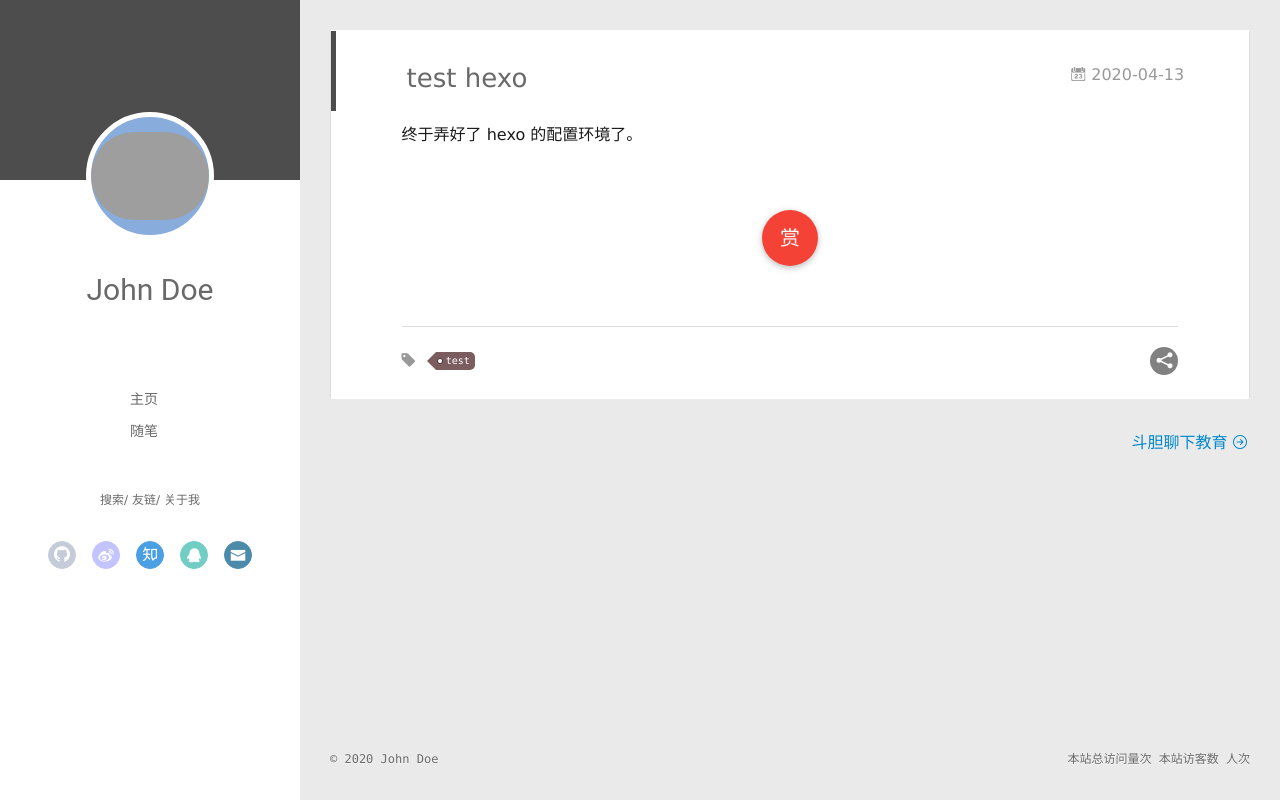
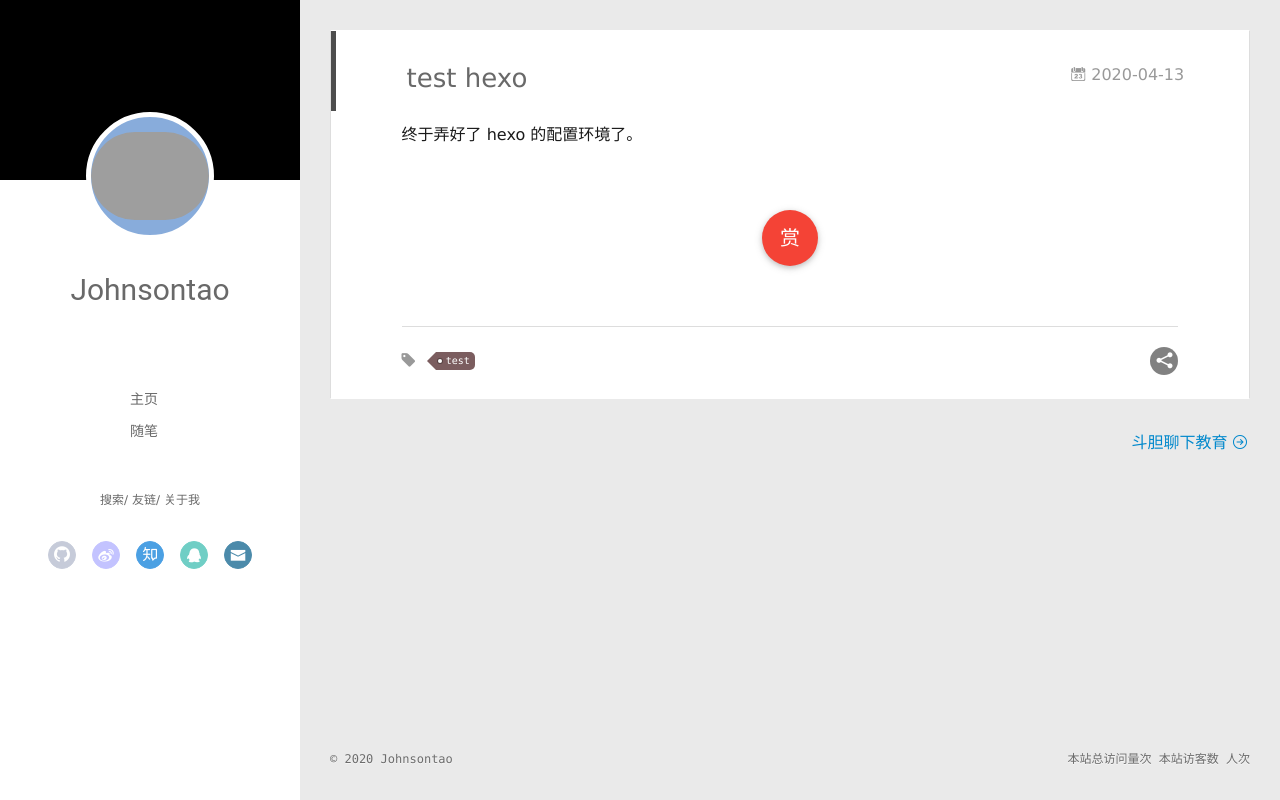
Before and after one commit to Johnsonhtao/Johnsonhtao.github.io, a plain HTML site: page 2020/04/13/article-title/index.html in a window 1280 px wide. Drawn offline with Linux system fonts and the light colour scheme; some packages are replaced by stand-ins of ours; grey boxes are pictures that could not be loaded; a script that the page names is missing.

Commit message:
Site updated: 2020-04-13 22:38:03

```diff
--- a/2020/04/13/article-title/index.html
+++ b/2020/04/13/article-title/index.html
@@ -17,7 +17,7 @@
 <meta property="og:locale" content="en_US">
 <meta property="article:published_time" content="2020-04-13T02:56:16.000Z">
 <meta property="article:modified_time" content="2020-04-13T09:36:13.417Z">
-<meta property="article:author" content="John Doe">
+<meta property="article:author" content="Johnsontao">
 <meta property="article:tag" content="test">
 <meta name="twitter:card" content="summary">
 
@@ -42,14 +42,14 @@
     <canvas id="anm-canvas" class="anm-canvas"></canvas>
     <div class="left-col" q-class="show:isShow">
 
-<div class="overlay" style="background: #4d4d4d"></div>
+<div class="overlay" style="background: #000"></div>
 <div class="intrude-less">
 	<header id="header" class="inner">
 		<a href="https://johnsonhtao.github.io" target="_blank" rel="noopener" class="profilepic">
 			<img src="https://cdn.jsdelivr.net/gh/Johnsonhtao/imageBedht/img/20200413215614.jpg" class="js-avatar">
 		</a>
 		<hgroup>
-		  <h1 class="header-author"><a href="https://johnsonhtao.github.io" target="_blank" rel="noopener">John Doe</a></h1>
+		  <h1 class="header-author"><a href="https://johnsonhtao.github.io" target="_blank" rel="noopener">Johnsontao</a></h1>
 		</hgroup>
 
 
@@ -99,7 +99,7 @@
     <div class="mid-col" q-class="show:isShow,hide:isShow|isFalse">
 
 <nav id="mobile-nav">
-  	<div class="overlay js-overlay" style="background: #4d4d4d"></div>
+  	<div class="overlay js-overlay" style="background: #000"></div>
 	<div class="btnctn js-mobile-btnctn">
   		<div class="slider-trigger list" q-on="click: openSlider(e)"><i class="icon icon-sort"></i></div>
 	</div>
@@ -109,7 +109,7 @@
 				<img src="https://cdn.jsdelivr.net/gh/Johnsonhtao/imageBedht/img/20200413215614.jpg" class="js-avatar">
 			</div>
 			<hgroup>
-			  <h1 class="header-author js-header-author">John Doe</h1>
+			  <h1 class="header-author js-header-author">Johnsontao</h1>
 			</hgroup>
 
 
@@ -327,7 +327,7 @@
   <div class="outer">
     <div id="footer-info">
     	<div class="footer-left">
-    		&copy; 2020 John Doe
+    		&copy; 2020 Johnsontao
     	</div>
       	<div class="footer-right">
 
```
Also changed, not shown: 2020/04/13/斗胆聊下教育/index.html (+6 -6 lines), archives/2020/04/index.html (+6 -6 lines), archives/2020/index.html (+6 -6 lines), archives/index.html (+6 -6 lines), index.html (+6 -6 lines), tags/test/index.html (+6 -6 lines), tags/wechat/index.html (+6 -6 lines).
